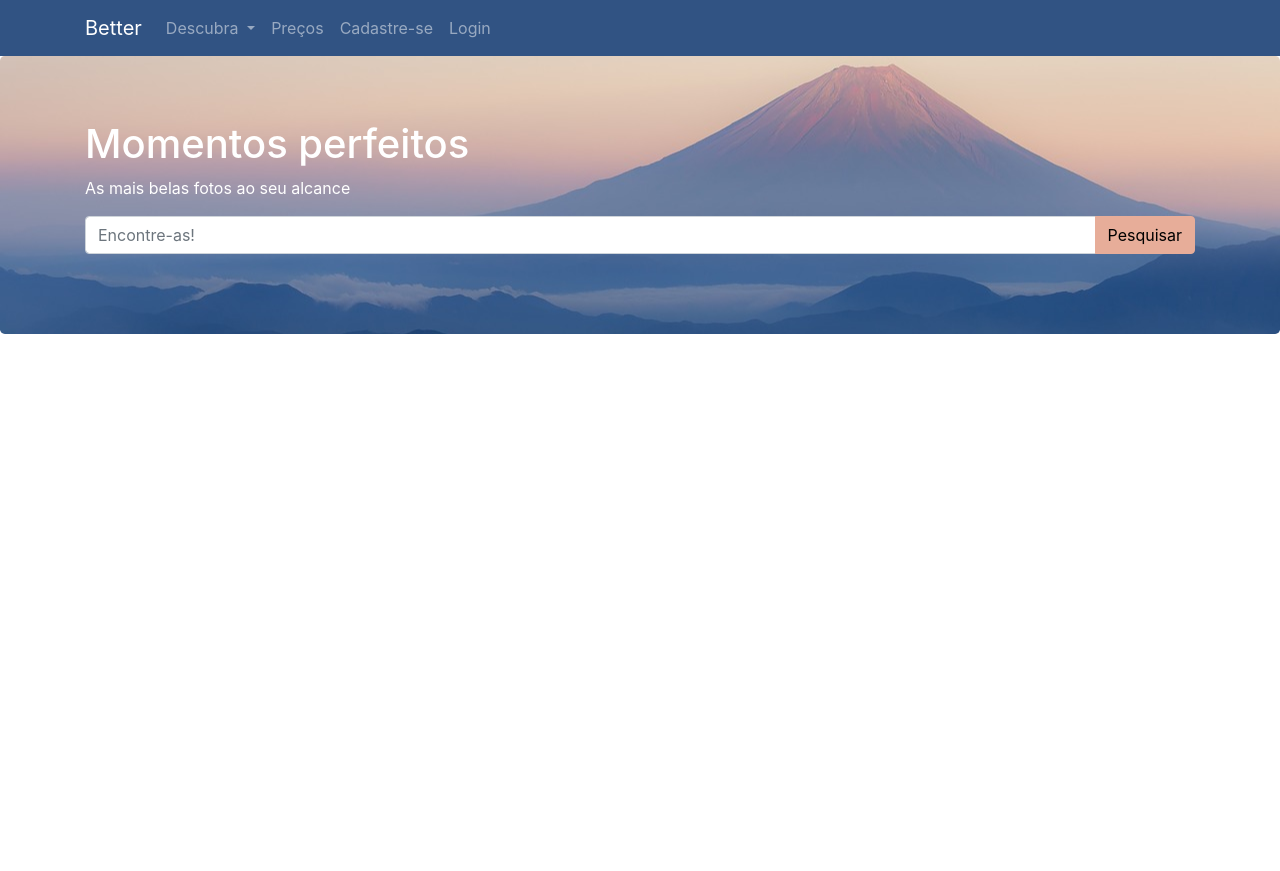
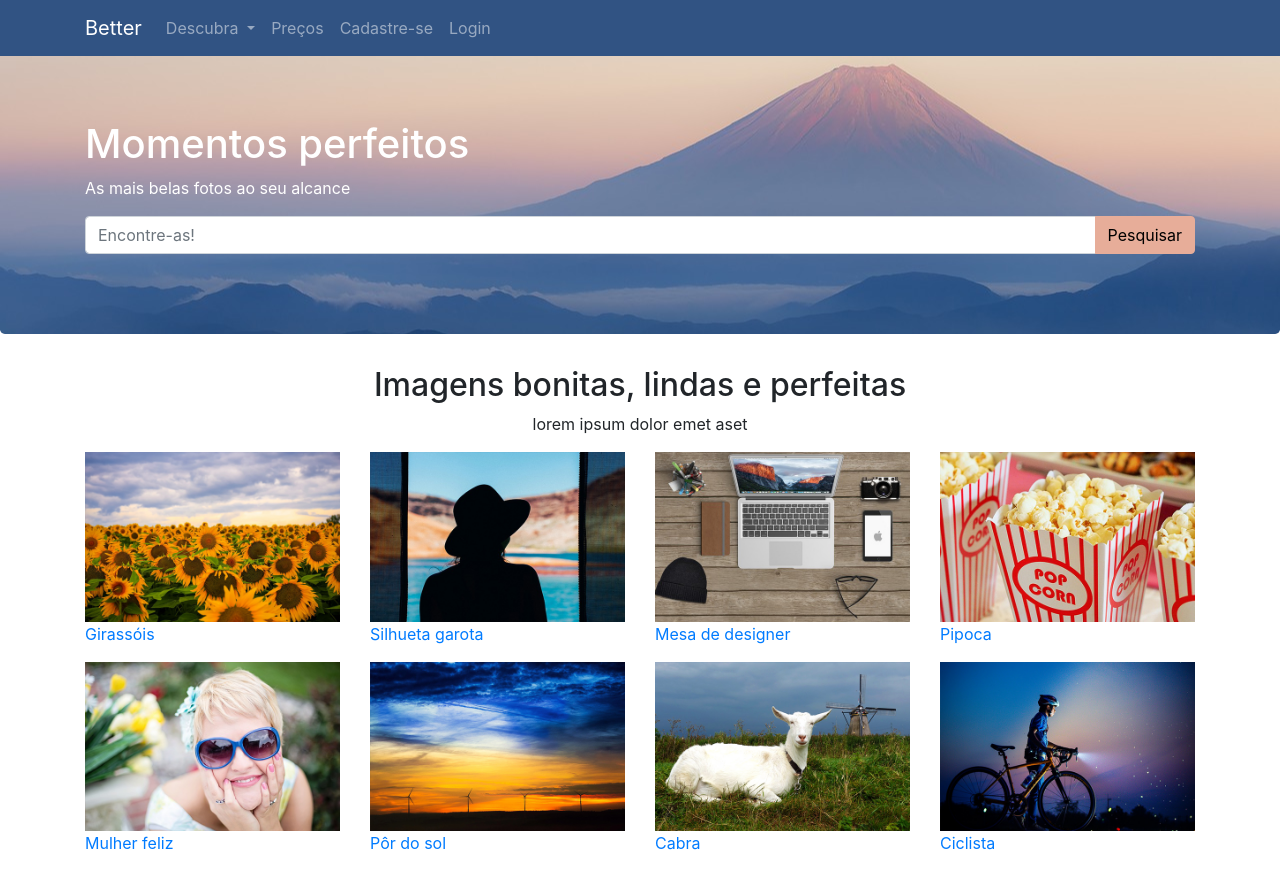
Before and after one commit to SamyrOR/Bootstrap-Study, a website: page idex.html in a window 1280 px wide. Before the commit the page ends 800 px from the top, so only its background shows below. Drawn offline with Linux system fonts and the light colour scheme.

Commit message:
Add: all the gallery feature, where i learned how to use the grid system from bootstrap 4

```diff
--- a/css/better-tema.css
+++ b/css/better-tema.css
@@ -6,6 +6,8 @@
     background-size: cover;
     background-position: center;
     color: #fff;
+    border-top-left-radius: 0;
+    border-top-right-radius: 0;
 }
 .btn-primary{
     color: black;
--- a/idex.html
+++ b/idex.html
@@ -35,7 +35,8 @@
             </div> <!-- fim do collapse -->
         </div> <!-- fim do container-->
     </nav>
-    <main class="jumbotron">
+    <main>
+        <section class="jumbotron">
             <div class="container">
                 <h1>Momentos perfeitos</h1>
                 <p>As mais belas fotos ao seu alcance</p>
@@ -46,6 +47,77 @@
                     </span>
                 </form>
             </div>
+        </section> <!--Fim da feature de pesquisa-->
+        <section class="container">
+        <h2 class="text-center">Imagens bonitas, lindas e perfeitas</h2>
+        <p class="text-center">lorem ipsum dolor emet aset</p>
+        <div class="row">
+            <a class="col-lg-3 col-md-4 col-sm-6" href="#">
+                <figure>
+                    <img class="img-fluid" class="img-thumbnail" src="img/girassois.jpg" alt="Girassóis no campo">
+                    <figcaption>
+                        Girassóis
+                    </figcaption>
+                </figure>
+            </a>
+            <a class="col-lg-3 col-md-4 col-sm-6" href="#">
+                <figure>
+                    <img class="img-fluid" class="img-thumbnail" src="img/garota-silhueta.jpg" alt="Silhueta garota">
+                    <figcaption>
+                        Silhueta garota
+                    </figcaption>
+                </figure>
+            </a>
+            <a class="col-lg-3 col-md-4 col-sm-6" href="#">
+                <figure>
+                    <img class="img-fluid" class="img-thumbnail" src="img/mesa-designer.jpg" alt="Típica mesa de um designer">
+                    <figcaption>
+                        Mesa de designer
+                    </figcaption>
+                </figure>
+            </a>
+            <a class="col-lg-3 col-md-4 col-sm-6" href="#">
+                <figure>
+                    <img class="img-fluid" class="img-thumbnail" src="img/pipoca.jpg" alt="Pipoca">
+                    <figcaption>
+                        Pipoca
+                    </figcaption>
+                </figure>
+            </a>
+            <a class="col-lg-3 col-md-4 col-sm-6" href="#">
+                <figure>
+                    <img class="img-fluid" class="img-thumbnail" src="img/garota-feliz.jpg" alt="Mulher feliz">
+                    <figcaption>
+                        Mulher feliz
+                    </figcaption>
+                </figure>
+            </a>
+            <a class="col-lg-3 col-md-4 col-sm-6" href="#">
+                <figure>
+                    <img class="img-fluid" class="img-thumbnail" src="img/sunset.jpg" alt="Pôr do sol">
+                    <figcaption>
+                        Pôr do sol
+                    </figcaption>
+                </figure>
+            </a>
+            <a class="col-lg-3 col-md-4 col-sm-6" href="#">
+                <figure>
+                    <img class="img-fluid" class="img-thumbnail" src="img/cabra.jpg" alt="Cabra">
+                    <figcaption>
+                        Cabra
+                    </figcaption>
+                </figure>
+            </a>
+            <a class="col-lg-3 col-md-4 col-sm-6" href="#">
+                <figure>
+                    <img class="img-fluid" class="img-thumbnail" src="img/ciclista.jpg" alt="Ciclista">
+                    <figcaption>
+                        Ciclista
+                    </figcaption>
+                </figure>
+            </a>
+        </div>
+        </section>
     </main>
     <script type="text/javascript" src="js/jquery.js"></script>
     <script type="text/javascript" src="js/bootstrap.min.js"></script>
```
Lines whose indentation alone changed are shown as unchanged.
